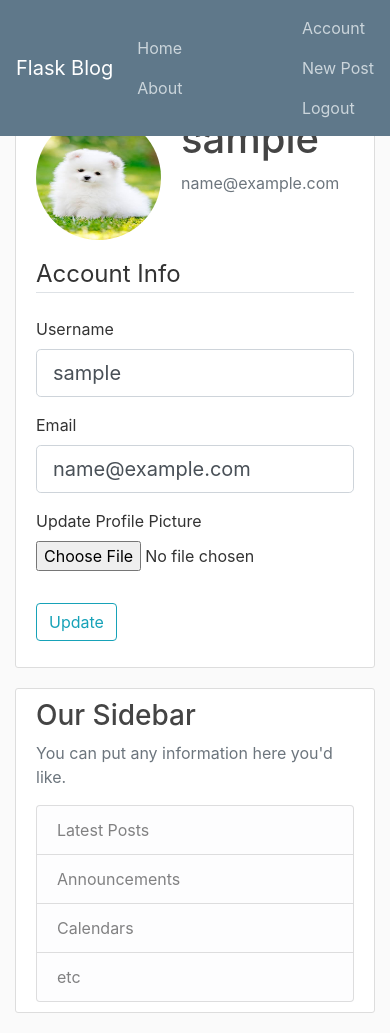
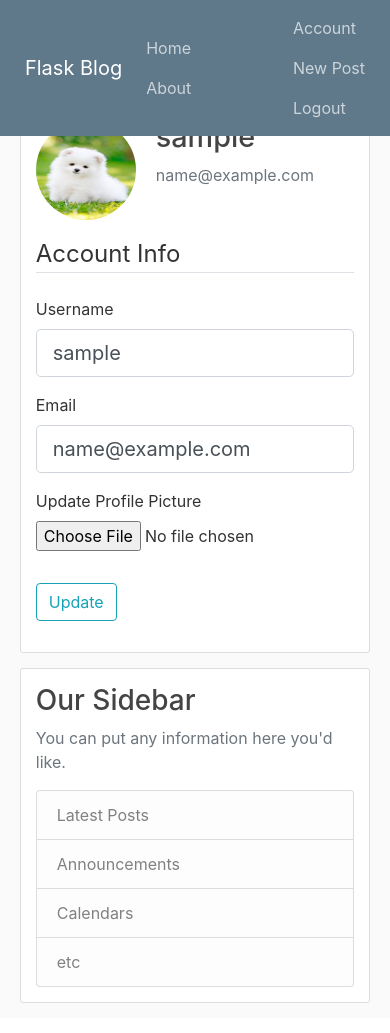
Before and after one commit to ManishaNaval/Flask_vlog, a Flask app: page /account in a window 390 px wide. After the commit the page ends 1003 px from the top, so only its background shows below. Run offline with Flask 3, Linux system fonts and the light colour scheme; the visitor is signed in with stand-in values (Sample User, id 1); some libraries are stand-ins or nearby versions.

Commit message:
Make website mobile responsive

```diff
--- a/flaskblog/static/main.css
+++ b/flaskblog/static/main.css
@@ -78,3 +78,63 @@ a.article-title:hover {
 .account-heading {
   font-size: 2.5rem;
 }
+
+/* Mobile Responsive Design */
+@media (max-width: 768px) {
+
+    body {
+        overflow-x: hidden;
+    }
+
+    .container {
+        width: 95%;
+        padding: 0 10px;
+    }
+
+    .content-section {
+        padding: 15px;
+        margin-bottom: 15px;
+    }
+
+    .article-title {
+        font-size: 1.3rem;
+    }
+
+    .article-content {
+        font-size: 0.95rem;
+        line-height: 1.6;
+    }
+
+    .article-img {
+        width: 45px;
+        height: 45px;
+    }
+
+    .media-body {
+        min-width: 0;
+    }
+
+    .account-img {
+        width: 100px;
+        height: 100px;
+    }
+
+    .account-heading {
+        font-size: 1.8rem;
+    }
+
+    form {
+        width: 100%;
+    }
+
+    input,
+    textarea,
+    select {
+        max-width: 100%;
+        box-sizing: border-box;
+    }
+
+    .form-control {
+        width: 100%;
+    }
+}
```
Also changed, not shown: flaskblog/static/profile_pics/20b834f9d549cd00.jpg (added).
